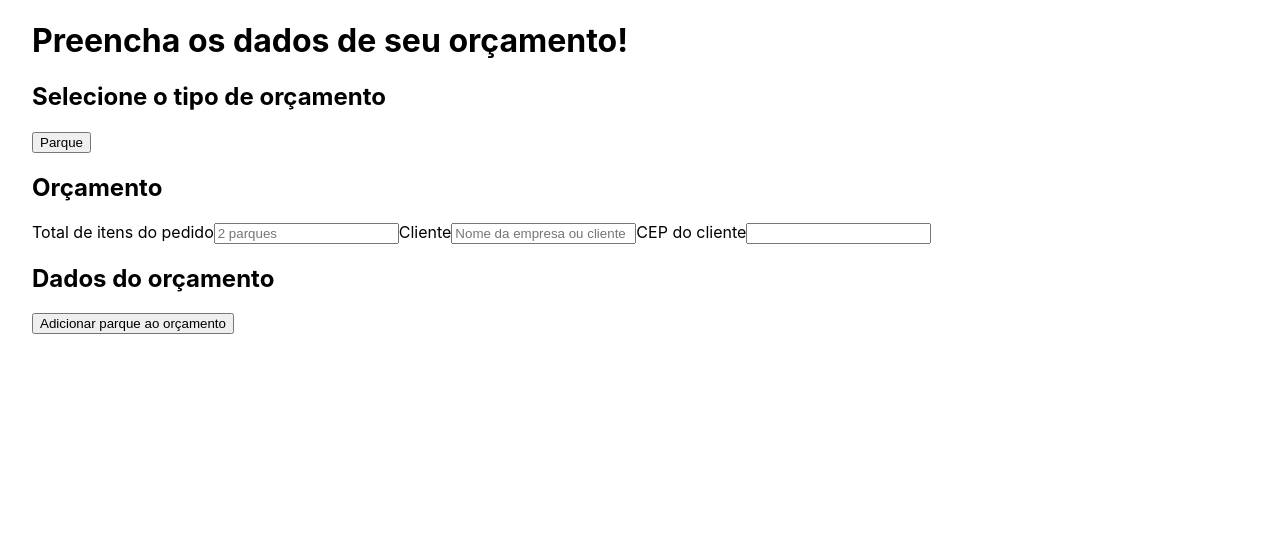
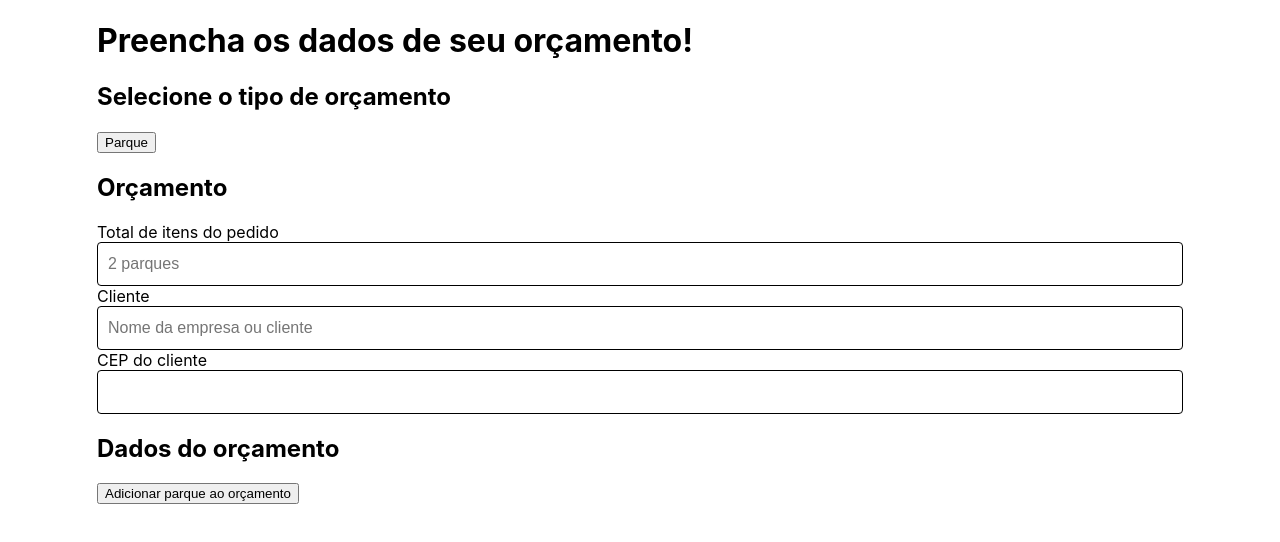
Before and after one commit to voigtito/schultze-budget, a Next.js app: page / in a window 1280 px wide. Both pictures are taken after a click on the button "Parque". Shown: the top 542 px of the page. Built offline with nearby package versions, Linux system fonts and the light colour scheme.

Commit message:
Styling the application

```diff
--- a/next.config.js
+++ b/next.config.js
@@ -1,4 +1,8 @@
+const path = require('path')
 /** @type {import('next').NextConfig} */
 module.exports = {
   reactStrictMode: true,
+  sassOptions: {
+    includePaths: [path.join(__dirname, 'styles')],
+  },
 }
--- a/package.json
+++ b/package.json
@@ -16,6 +16,7 @@
     "react-hook-form": "^7.22.2",
     "react-icons": "^4.3.1",
     "react-input-mask": "^2.0.4",
+    "sass": "^1.45.1",
     "yup": "^0.32.11"
   },
   "devDependencies": {
--- a/pages/index.tsx
+++ b/pages/index.tsx
@@ -1,6 +1,6 @@
 import type { NextPage } from 'next'
 import { ReactElement, useState } from 'react'
-import styles from '../styles/Home.module.css'
+import styles from '../styles/Home.module.scss'
 import { SubmitHandler, useForm, useFieldArray, useFormContext, FormProvider, Control, UseFormRegister } from 'react-hook-form';
 import { yupResolver } from '@hookform/resolvers/yup';
 import * as yup from 'yup';
@@ -70,12 +70,32 @@ const Home: NextPage = () => {
         &&
         <form onSubmit={handleSubmit(handleCreateBudget)}>
           <h2>Orçamento</h2>
+          <div className={styles.inputFields}>
             <label htmlFor="totalParks">Total de itens do pedido</label>
-          <input id="totalParks" type="text" placeholder='2 parques' {...register("totalParks")} />
+            <input
+              id="totalParks"
+              type="text"
+              placeholder='2 parques'
+              {...register("totalParks")}
+            />
+          </div>
+          <div className={styles.inputFields}>
             <label htmlFor="user">Cliente</label>
-          <input id="user" type="text" placeholder='Nome da empresa ou cliente' {...register("user")} />
+            <input
+              id="user"
+              type="text"
+              placeholder='Nome da empresa ou cliente'
+              {...register("user")}
+            />
+          </div>
+          <div className={styles.inputFields}>
             <label htmlFor="cep">CEP do cliente</label>
-          <input id="cep" type="number" {...register("cep")} />
+            <input
+              id="cep"
+              type="number"
+              {...register("cep")}
+            />
+          </div>
           <h2>Dados do orçamento</h2>
           {
             fields.map((park, index) => {
@@ -85,6 +105,8 @@ const Home: NextPage = () => {
                   <h3>Itens do Orçamento</h3>
                   <Item control={control} indexOne={index} register={register} />
                   <h3>Características do Parque</h3>
+                  <div className={styles.characteristics}>
+                    <div className={styles.inputFields}>
                       <label htmlFor={`parks.${index}.equipment`}>Medida do equipamento</label>
                       <input
                         id={`parks.${index}.equipment`}
@@ -92,6 +114,8 @@ const Home: NextPage = () => {
                         placeholder='2,20 x 1,00 metros'
                         {...register(`parks.${index}.equipment`)}
                       />
+                    </div>
+                    <div className={styles.inputFields}>
                       <label htmlFor={`parks.${index}.area`}>Área de circulação</label>
                       <input
                         id={`parks.${index}.area`}
@@ -99,6 +123,8 @@ const Home: NextPage = () => {
                         placeholder='4,80 x 3,00 metros'
                         {...register(`parks.${index}.area`)}
                       />
+                    </div>
+                    <div className={styles.inputFields}>
                       <label htmlFor={`parks.${index}.age`}>Idade</label>
                       <input
                         id={`parks.${index}.age`}
@@ -106,6 +132,9 @@ const Home: NextPage = () => {
                         placeholder='5 à 12 anos'
                         {...register(`parks.${index}.age`)}
                       />
+
+                    </div>
+                    <div className={styles.inputFields}>
                       <label htmlFor={`parks.${index}.material`}>Material</label>
                       <input
                         id={`parks.${index}.material`}
@@ -113,6 +142,9 @@ const Home: NextPage = () => {
                         placeholder='Madeira de lei (Itaúba)'
                         {...register(`parks.${index}.material`)}
                       />
+
+                    </div>
+                    <div className={styles.inputFields}>
                       <label htmlFor={`parks.${index}.painting`}>Pintura</label>
                       <input
                         id={`parks.${index}.painting`}
@@ -120,13 +152,18 @@ const Home: NextPage = () => {
                         placeholder='Madeira de lei (Itaúba)'
                         {...register(`parks.${index}.painting`)}
                       />
+
+                    </div>
+                    <div className={styles.inputFields}>
                       <label htmlFor={`parks.${index}.observations`}>Observações adicionais</label>
                       <input
                         id={`parks.${index}.observations`}
                         type="text"
-                    placeholder='Madeira de lei (Itaúba)'
+                        placeholder='Observações extras ao parque'
                         {...register(`parks.${index}.observations`)}
                       />
+                    </div>
+                    <div className={styles.inputFields}>
                       <label htmlFor={`parks.${index}.value`}>Valor do parque {index}</label>
                       <input
                         id={`parks.${index}.value`}
@@ -134,6 +171,8 @@ const Home: NextPage = () => {
                         placeholder='R$ 5.000,00'
                         {...register(`parks.${index}.value`)}
                       />
+                    </div>
+                    <div className={styles.inputFields}>
                       <label htmlFor={`parks.${index}.valueInstalll`}>Valor da instalação {index}</label>
                       <input
                         id={`parks.${index}.valueInstalll`}
@@ -141,6 +180,8 @@ const Home: NextPage = () => {
                         placeholder='R$ 350,00'
                         {...register(`parks.${index}.valueInstalll`)}
                       />
+                    </div>
+                  </div>
                 </div>
               )
             })
@@ -167,13 +208,15 @@ export const Item = ({ control, indexOne, register }: ItemInterface) => {
       {
         fields.map((field, index) => {
           return (
-            <div key={index}>
+            <div key={index} >
+            <div className={styles.inputFields}>
               <label htmlFor={`parks.${indexOne}.items.${index}.name`}>Item {index}</label>
               <input
                 id={`parks.${indexOne}.items.${index}.name`}
                 type="text"
                 {...register(`parks.${indexOne}.items.${index}.name`)}
               />
+            </div>
             <button onClick={() => remove(index)}>Remover item do orçamento</button>
             </div>
           )
--- a/styles/Home.module.css
+++ /dev/null
@@ -1,116 +0,0 @@
-.container {
-  padding: 0 2rem;
-}
-
-.main {
-  min-height: 100vh;
-  padding: 4rem 0;
-  flex: 1;
-  display: flex;
-  flex-direction: column;
-  justify-content: center;
-  align-items: center;
-}
-
-.footer {
-  display: flex;
-  flex: 1;
-  padding: 2rem 0;
-  border-top: 1px solid #eaeaea;
-  justify-content: center;
-  align-items: center;
-}
-
-.footer a {
-  display: flex;
-  justify-content: center;
-  align-items: center;
-  flex-grow: 1;
-}
-
-.title a {
-  color: #0070f3;
-  text-decoration: none;
-}
-
-.title a:hover,
-.title a:focus,
-.title a:active {
-  text-decoration: underline;
-}
-
-.title {
-  margin: 0;
-  line-height: 1.15;
-  font-size: 4rem;
-}
-
-.title,
-.description {
-  text-align: center;
-}
-
-.description {
-  margin: 4rem 0;
-  line-height: 1.5;
-  font-size: 1.5rem;
-}
-
-.code {
-  background: #fafafa;
-  border-radius: 5px;
-  padding: 0.75rem;
-  font-size: 1.1rem;
-  font-family: Menlo, Monaco, Lucida Console, Liberation Mono, DejaVu Sans Mono,
-    Bitstream Vera Sans Mono, Courier New, monospace;
-}
-
-.grid {
-  display: flex;
-  align-items: center;
-  justify-content: center;
-  flex-wrap: wrap;
-  max-width: 800px;
-}
-
-.card {
-  margin: 1rem;
-  padding: 1.5rem;
-  text-align: left;
-  color: inherit;
-  text-decoration: none;
-  border: 1px solid #eaeaea;
-  border-radius: 10px;
-  transition: color 0.15s ease, border-color 0.15s ease;
-  max-width: 300px;
-}
-
-.card:hover,
-.card:focus,
-.card:active {
-  color: #0070f3;
-  border-color: #0070f3;
-}
-
-.card h2 {
-  margin: 0 0 1rem 0;
-  font-size: 1.5rem;
-}
-
-.card p {
-  margin: 0;
-  font-size: 1.25rem;
-  line-height: 1.5;
-}
-
-.logo {
-  height: 1em;
-  margin-left: 0.5rem;
-}
-
-@media (max-width: 600px) {
-  .grid {
-    width: 100%;
-    flex-direction: column;
-  }
-}
--- /dev/null
+++ b/styles/Home.module.scss
@@ -0,0 +1,28 @@
+.container {
+  padding: 0 2rem;
+  max-width: 1150px;
+  margin: 0 auto;
+}
+
+.characteristics {
+  display: grid;
+  grid-template-columns: 1fr 1fr;
+  gap: 20px;
+}
+
+.inputFields {
+  display: flex;
+  flex-direction: column;
+
+  label {
+    font-size: 16px;
+  }
+
+  input {
+    height: 44px;
+    border-radius: 4px;
+    border: 1px solid #000;
+    font-size: 16px;
+    padding: 0 10px;
+  }
+}
```
Also changed, not shown: 1 other file (tests, documents, lock files or other folders). Lines whose indentation alone changed are shown as unchanged.
